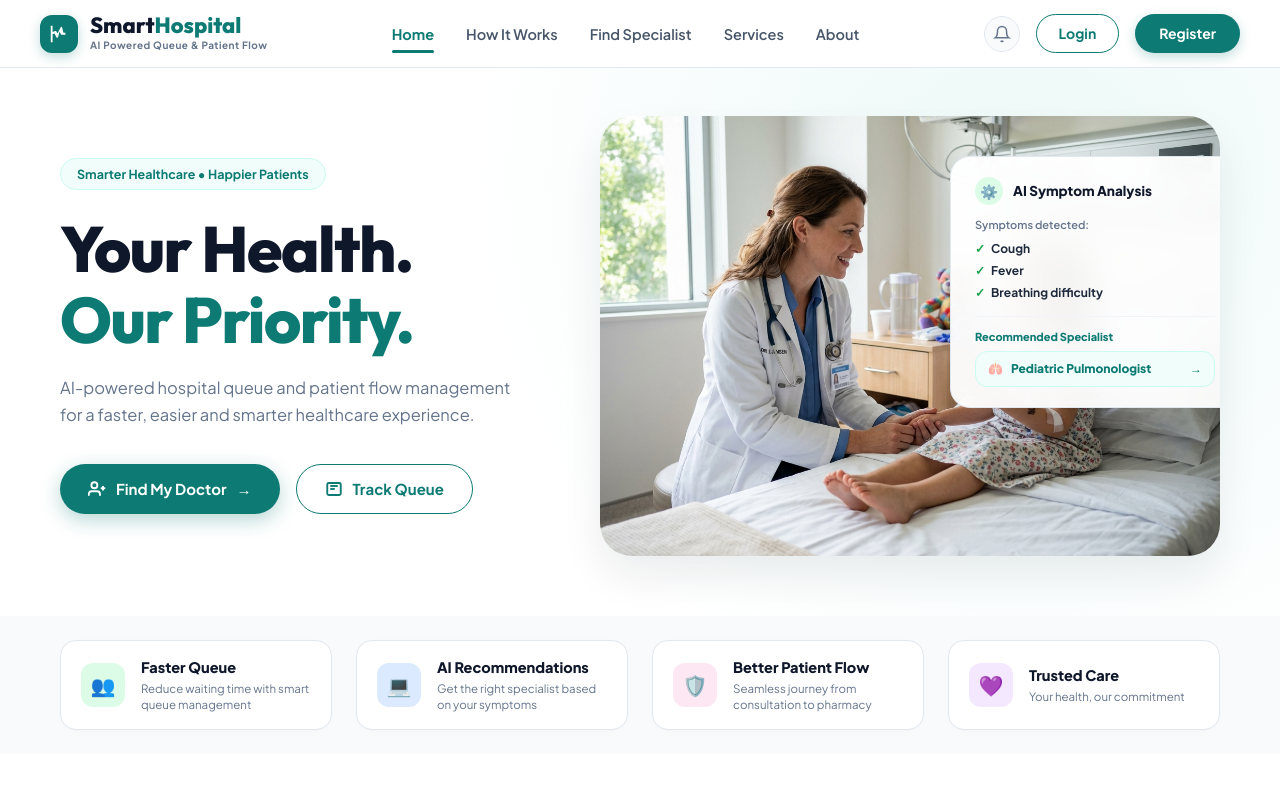
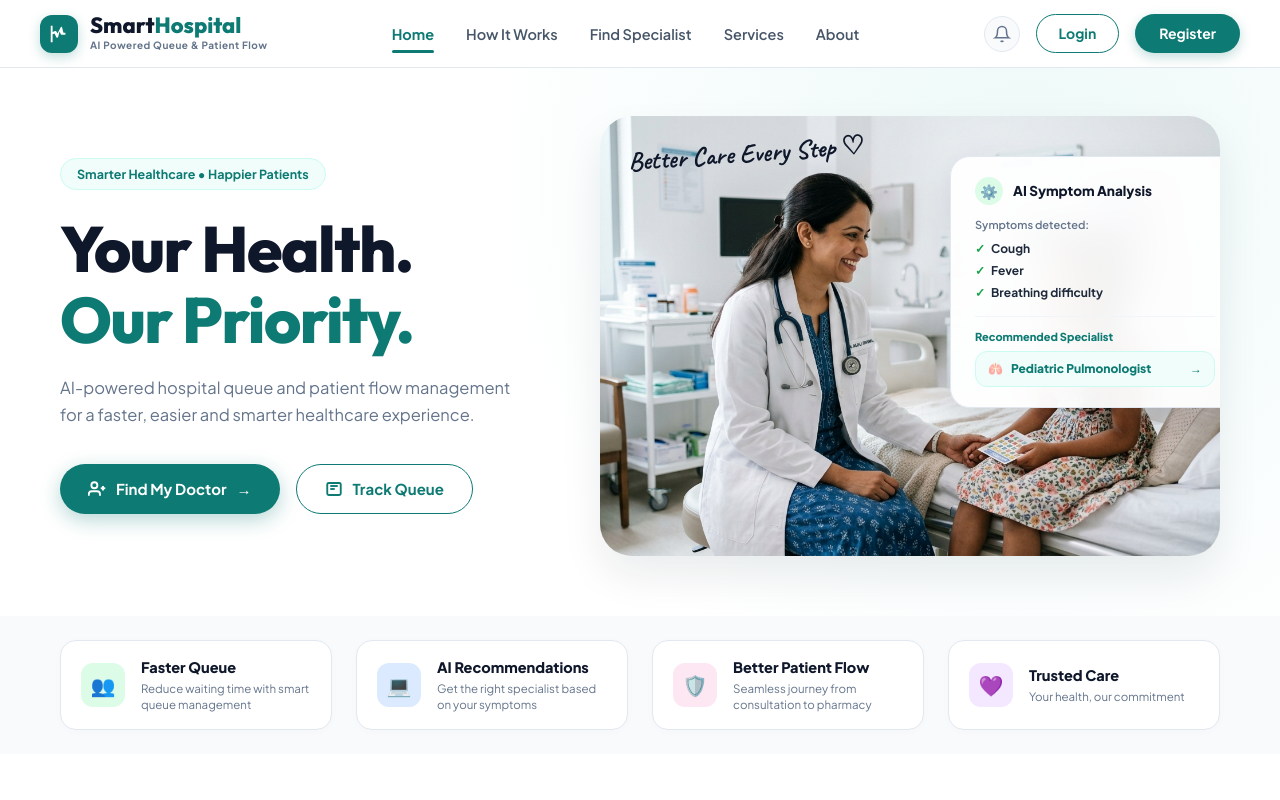
Before and after one commit to muralimdev07/Mediflow-Ai, a React (Vite) app in the folder frontend/: page / in a window 1280 px wide. Shown: the top 800 px of the page. Built offline with nearby package versions, Linux system fonts and the light colour scheme; no server answers.

Commit message:
feat: replace Hero banner photo with exact Indian female doctor and child patient image and add handwritten quote

```diff
--- a/frontend/src/components/LandingPage.css
+++ b/frontend/src/components/LandingPage.css
@@ -274,6 +274,18 @@
   box-shadow: 0 20px 40px rgba(15, 23, 42, 0.08);
 }
 
+.mf-handwritten-quote {
+  position: absolute;
+  top: 18px;
+  left: 28px;
+  font-family: 'Caveat', cursive;
+  font-size: 26px;
+  font-weight: 700;
+  color: #0F172A;
+  z-index: 8;
+  transform: rotate(-4deg);
+}
+
 .mf-ref-hero-img {
   width: 100%;
   height: 440px;
@@ -427,7 +439,7 @@
   line-height: 1.4;
 }
 
-/* ── HOW IT WORKS (Ultra-Rich Detailed Step Cards) ──────── */
+/* ── HOW IT WORKS ───────────────────────────────────────── */
 .mf-ref-how-sec {
   padding: 80px 60px;
   max-width: 1440px;
@@ -477,7 +489,6 @@
   color: #0D7A73;
 }
 
-/* 4 Step Cards Grid - Detailed & Interactive */
 .mf-ref-steps-grid {
   display: grid;
   grid-template-columns: repeat(4, 1fr);
@@ -559,7 +570,6 @@
   margin: 0 0 14px 0;
 }
 
-/* Rich Preview Pill Box inside each Step Card */
 .mf-step-detail-box {
   background: #F8FAFC;
   border: 1px solid #E2E8F0;
@@ -643,7 +653,6 @@
   box-shadow: 0 4px 12px rgba(13, 122, 115, 0.25);
 }
 
-/* 8 Grid Specialties Cards */
 .mf-ref-spec-grid {
   display: grid;
   grid-template-columns: repeat(2, 1fr);
@@ -694,7 +703,6 @@
   margin: 0;
 }
 
-/* Right Emergency Help Card */
 .mf-ref-emerg-card {
   background: linear-gradient(135deg, #0D7A73 0%, #064E4A 100%);
   border-radius: 20px;
--- a/frontend/src/components/LandingPage.jsx
+++ b/frontend/src/components/LandingPage.jsx
@@ -114,9 +114,14 @@ const LandingPage = ({ onGetStarted }) => {
           {/* Right Hero Graphic & Floating AI Card Overlay */}
           <div className="mf-ref-hero-right">
             <div className="mf-ref-hero-img-box">
+              {/* Handwritten Quote above Doctor */}
+              <div className="mf-handwritten-quote">
+                Better Care Every Step ♡
+              </div>
+
               <img
                 src="/mediflow_hero_doctor_child.jpg"
-                alt="Doctor examining patient"
+                alt="Indian female doctor examining child patient"
                 className="mf-ref-hero-img"
               />
 
```
Also changed, not shown: frontend/public/mediflow_hero_doctor_child.jpg.
